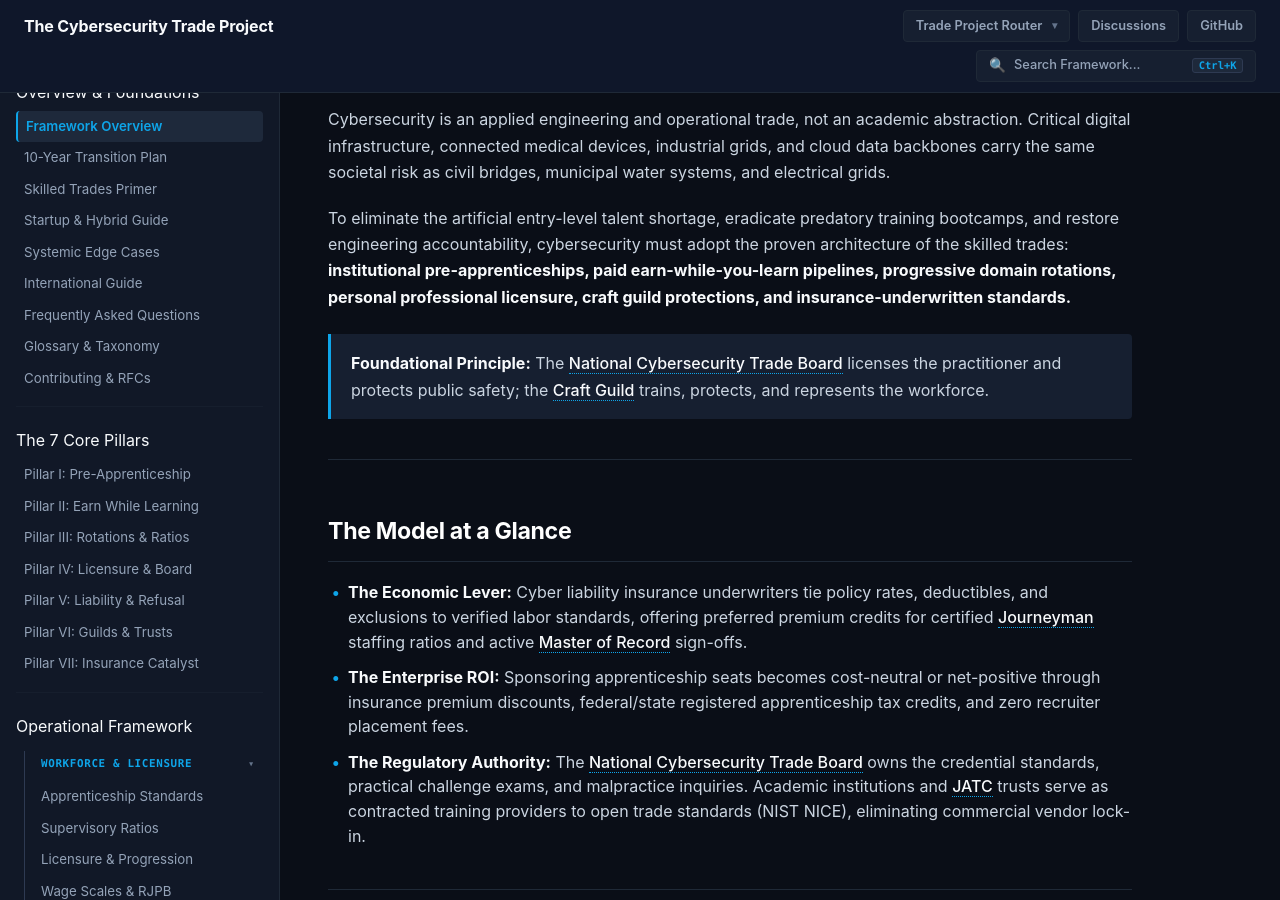
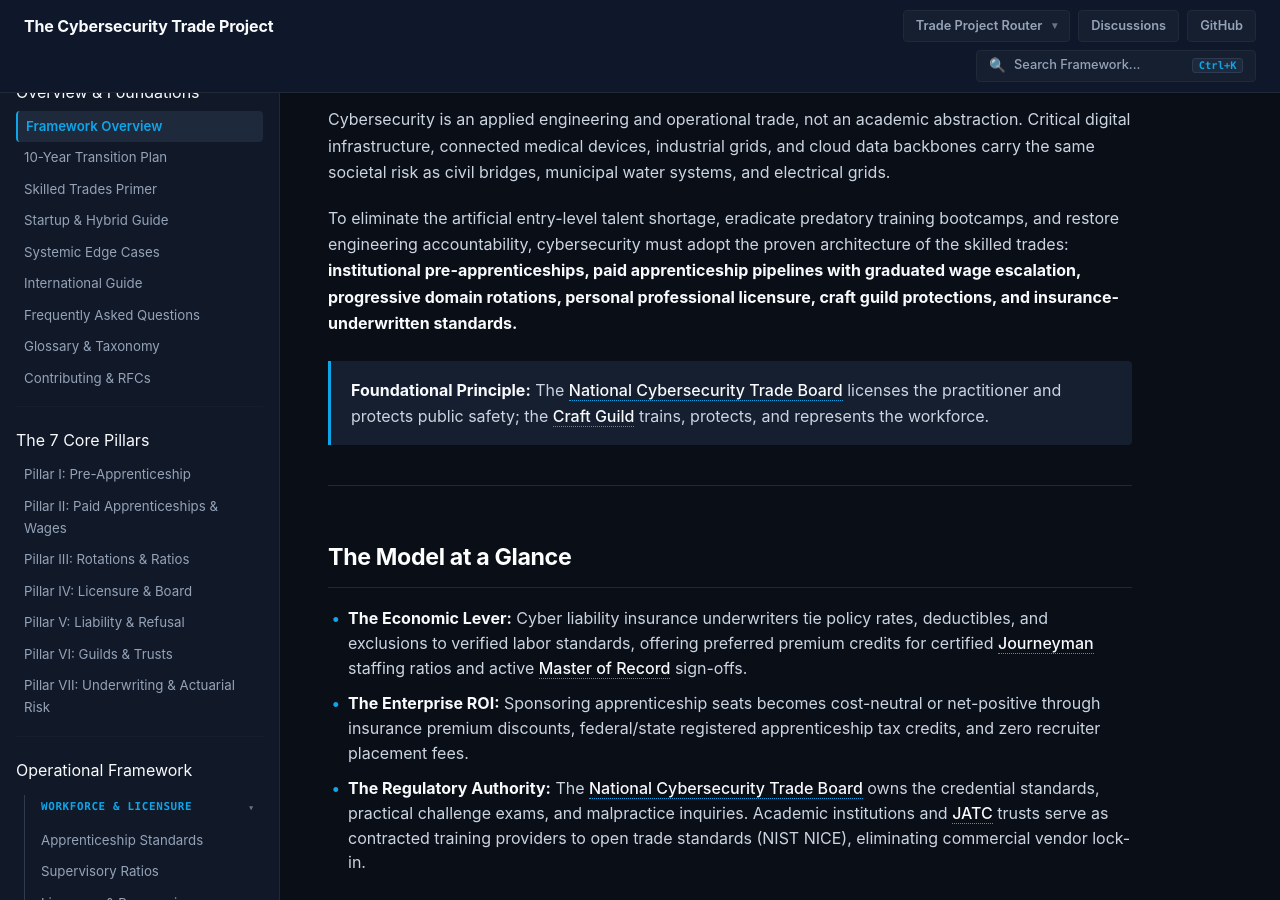
Before and after one commit to DanielTolczyk/the-cyber-trade-project, a Jekyll site: the page built from README.md, in a window 1280 px wide and 900 px high, scrolled down 380 px. Built offline with Jekyll 4.4.1, drawn with Linux system fonts in a browser that asks for light colours; our own code applies the rules of GitHub Pages for plain Markdown files.

Commit message:
fix(portal): synchronize pillar II & VII titles and streamline sidebar navigation (#73)

```diff
--- a/README.md
+++ b/README.md
@@ -7,7 +7,7 @@
 ## The Core Thesis
 Cybersecurity is an applied engineering and operational trade, not an academic abstraction. Critical digital infrastructure, connected medical devices, industrial grids, and cloud data backbones carry the same societal risk as civil bridges, municipal water systems, and electrical grids.
 
-To eliminate the artificial entry-level talent shortage, eradicate predatory training bootcamps, and restore engineering accountability, cybersecurity must adopt the proven architecture of the skilled trades: **institutional pre-apprenticeships, paid earn-while-you-learn pipelines, progressive domain rotations, personal professional licensure, craft guild protections, and insurance-underwritten standards.**
+To eliminate the artificial entry-level talent shortage, eradicate predatory training bootcamps, and restore engineering accountability, cybersecurity must adopt the proven architecture of the skilled trades: **institutional pre-apprenticeships, paid apprenticeship pipelines with graduated wage escalation, progressive domain rotations, personal professional licensure, craft guild protections, and insurance-underwritten standards.**
 
 > **Foundational Principle:** The National Cybersecurity Trade Board licenses the practitioner and protects public safety; the Craft Guild trains, protects, and represents the workforce.
 
--- a/_includes/sidebar.html
+++ b/_includes/sidebar.html
@@ -22,12 +22,12 @@
     <div class="nav-group-title">The 7 Core Pillars</div>
     <ul class="nav-list">
       <li class="nav-item"><a href="{{ site.baseurl }}/pillars/01_pre-apprenticeship.html">Pillar I: Pre-Apprenticeship</a></li>
-      <li class="nav-item"><a href="{{ site.baseurl }}/pillars/02_earn-while-learning.html">Pillar II: Earn While Learning</a></li>
+      <li class="nav-item"><a href="{{ site.baseurl }}/pillars/02_earn-while-learning.html">Pillar II: Paid Apprenticeships & Wages</a></li>
       <li class="nav-item"><a href="{{ site.baseurl }}/pillars/03_rotational-pipeline.html">Pillar III: Rotations & Ratios</a></li>
       <li class="nav-item"><a href="{{ site.baseurl }}/pillars/04_licensure-and-board.html">Pillar IV: Licensure & Board</a></li>
       <li class="nav-item"><a href="{{ site.baseurl }}/pillars/05_personal-liability-and-refusal.html">Pillar V: Liability & Refusal</a></li>
       <li class="nav-item"><a href="{{ site.baseurl }}/pillars/06_craft-guilds-and-labor-trusts.html">Pillar VI: Guilds & Trusts</a></li>
-      <li class="nav-item"><a href="{{ site.baseurl }}/pillars/07_insurance-catalyst.html">Pillar VII: Insurance Catalyst</a></li>
+      <li class="nav-item"><a href="{{ site.baseurl }}/pillars/07_insurance-catalyst.html">Pillar VII: Underwriting & Actuarial Risk</a></li>
     </ul>
   </div>
 
@@ -43,7 +43,7 @@
       </ul>
     </details>
 
-    <details class="nav-subgroup" open>
+    <details class="nav-subgroup">
       <summary class="nav-subgroup-title">Specialty Endorsements</summary>
       <ul class="nav-list">
         <li class="nav-item"><a href="{{ site.baseurl }}/framework/specialty-endorsements.html">Master Endorsements Ledger</a></li>
@@ -82,31 +82,31 @@
   </div>
   <div class="nav-group">
     <div class="nav-group-title">Governance & Institutional</div>
-    <div class="nav-subgroup">
-      <div class="nav-subgroup-title">1. Regulatory Board (NCTB)</div>
+    <details class="nav-subgroup">
+      <summary class="nav-subgroup-title">1. Regulatory Board (NCTB)</summary>
       <ul class="nav-list">
         <li class="nav-item"><a href="{{ site.baseurl }}/governance/board-structure.html">National Trade Board</a></li>
         <li class="nav-item"><a href="{{ site.baseurl }}/governance/board-elections-and-bylaws.html">Board Elections & Bylaws</a></li>
       </ul>
-    </div>
+    </details>
 
-    <div class="nav-subgroup">
-      <div class="nav-subgroup-title">2. Craft Guild (CCG)</div>
+    <details class="nav-subgroup">
+      <summary class="nav-subgroup-title">2. Craft Guild (CCG)</summary>
       <ul class="nav-list">
         <li class="nav-item"><a href="{{ site.baseurl }}/governance/guild-formation-and-charter.html">Guild Charter & Accord</a></li>
         <li class="nav-item"><a href="{{ site.baseurl }}/governance/regional-chapters-and-locals.html">Regional Locals & Districts</a></li>
         <li class="nav-item"><a href="{{ site.baseurl }}/governance/dues-and-trust-economics.html">Dues & Benefit Trusts</a></li>
         <li class="nav-item"><a href="{{ site.baseurl }}/governance/operational-field-roles.html">Operational Field Roles</a></li>
       </ul>
-    </div>
+    </details>
 
-    <div class="nav-subgroup">
-      <div class="nav-subgroup-title">3. Employers & Insurers</div>
+    <details class="nav-subgroup">
+      <summary class="nav-subgroup-title">3. Employers & Insurers</summary>
       <ul class="nav-list">
         <li class="nav-item"><a href="{{ site.baseurl }}/governance/participating-employer-council.html">Employer Council (PEC)</a></li>
         <li class="nav-item"><a href="{{ site.baseurl }}/governance/underwriter-and-actuarial-consortium.html">Underwriter Consortium (CUAAC)</a></li>
       </ul>
-    </div>
+    </details>
   </div>
 
   <details class="nav-group">
```
Also changed, not shown: assets/js/search-index.json.
